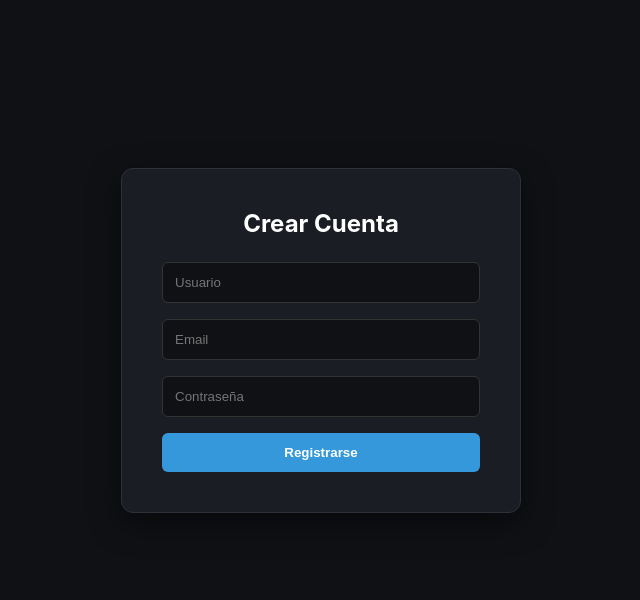
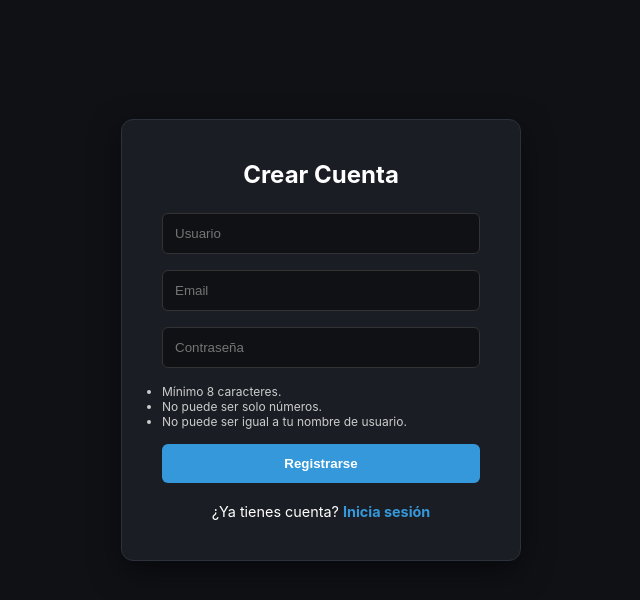
Before and after one commit to jotaFil98/TCG-Project, a React (Create React App) app in the folder Frontend/: page /register in a window 1280 px wide. Shown: the top 600 px of the page, without its empty margins (319-959 px from the left). Built offline with nearby package versions, Linux system fonts and the light colour scheme.

Commit message:
Mejora de la interdaz en register

```diff
--- a/Frontend/src/pages/Register.jsx
+++ b/Frontend/src/pages/Register.jsx
@@ -1,12 +1,12 @@
 import React, { useState } from 'react';
 import axios from 'axios';
-import { useNavigate } from 'react-router-dom';
+import { useNavigate, Link } from 'react-router-dom';
 
 const API_URL = 'https://tcg-project.onrender.com';
 
 function Register() {
     const [formData, setFormData] = useState({ username: '', password: '', email: '' });
-    const [loading, setLoading] = useState(false); // Para deshabilitar el botón al enviar
+    const [loading, setLoading] = useState(false);
     const navigate = useNavigate();
 
     const handleChange = (e) => {
@@ -22,9 +22,20 @@ function Register() {
             navigate('/login');
         } catch (error) {
             console.error(error);
-            // Captura errores específicos de Django si el usuario ya existe, etc.
-            const errorMsg = error.response?.data?.detail || error.response?.data?.message || "Revisa tus datos";
-            alert("Error al registrar: " + errorMsg);
+            // --- MEJORA: Capturamos los errores específicos de Django ---
+            let errorMsg = "Error al registrar:";
+            const serverErrors = error.response?.data;
+
+            if (serverErrors) {
+                // Si el error es un objeto, recorremos los campos (password, username, etc.)
+                Object.keys(serverErrors).forEach(field => {
+                    errorMsg += `\n- ${field}: ${serverErrors[field].join(", ")}`;
+                });
+            } else {
+                errorMsg = "Revisa tu conexión o los datos ingresados.";
+            }
+
+            alert(errorMsg);
         } finally {
             setLoading(false);
         }
@@ -59,6 +70,14 @@ function Register() {
                         onChange={handleChange}
                         required
                     />
+
+                    {/* --- TEXTO DE AYUDA PARA EL USUARIO --- */}
+                    <ul style={{ color: '#ccc', fontSize: '0.75rem', textAlign: 'left', marginBottom: '15px' }}>
+                        <li>Mínimo 8 caracteres.</li>
+                        <li>No puede ser solo números.</li>
+                        <li>No puede ser igual a tu nombre de usuario.</li>
+                    </ul>
+
                     <button
                         className="auth-button"
                         type="submit"
@@ -67,6 +86,15 @@ function Register() {
                         {loading ? "Registrando..." : "Registrarse"}
                     </button>
                 </form>
+
+                <div className="auth-footer" style={{ marginTop: '20px', textAlign: 'center' }}>
+                    <p style={{ color: 'white', fontSize: '0.9rem' }}>
+                        ¿Ya tienes cuenta? {' '}
+                        <Link to="/login" style={{ color: '#3498db', fontWeight: 'bold', textDecoration: 'none' }}>
+                            Inicia sesión
+                        </Link>
+                    </p>
+                </div>
             </div>
         </div>
     );
```
